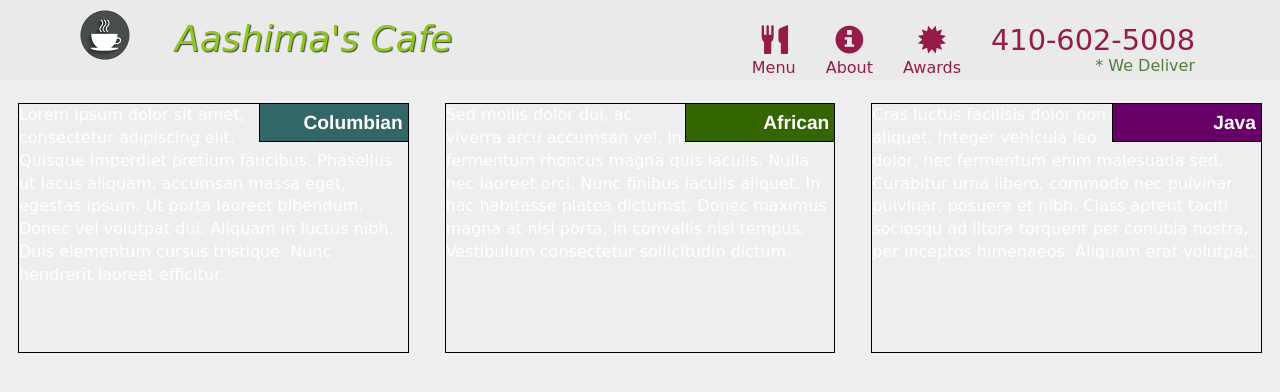
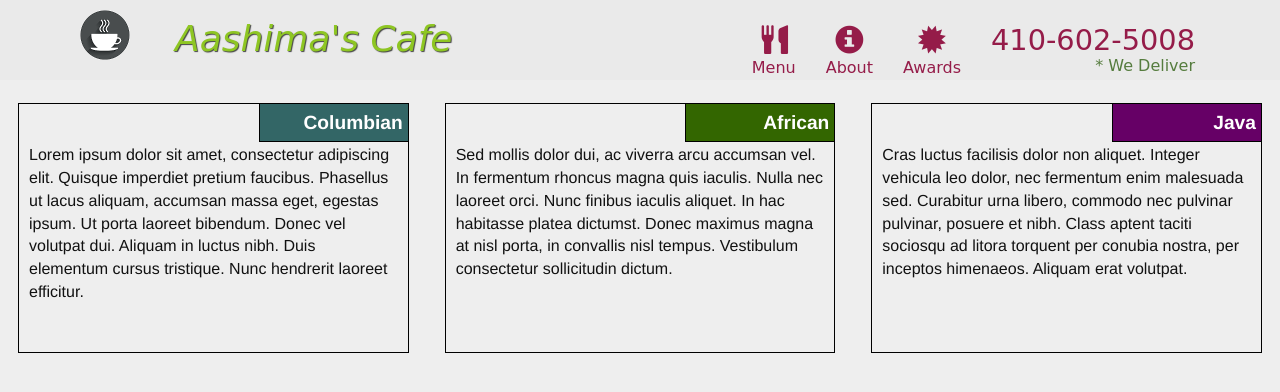
Before and after one commit to k2ed/first-site, a PHP site: page / in a window 1280 px wide. Shown: the top 392 px of the page. Run offline with PHP 8.4, Linux system fonts and the light colour scheme; some web fonts are replaced.

Commit message:
Update styles.css

```diff
--- a/module3_assignment/css/styles.css
+++ b/module3_assignment/css/styles.css
@@ -136,4 +136,12 @@ body {
 #sub_title3 {
   background-color: #660066;
 }
+p {
+  border: none;
+  font-family: Helvetica;
+  color: #111111;
+  font-size: 100%;
+  padding: 10px;
+  padding-top: 40px;
+}
 /* END HEADER */
```
